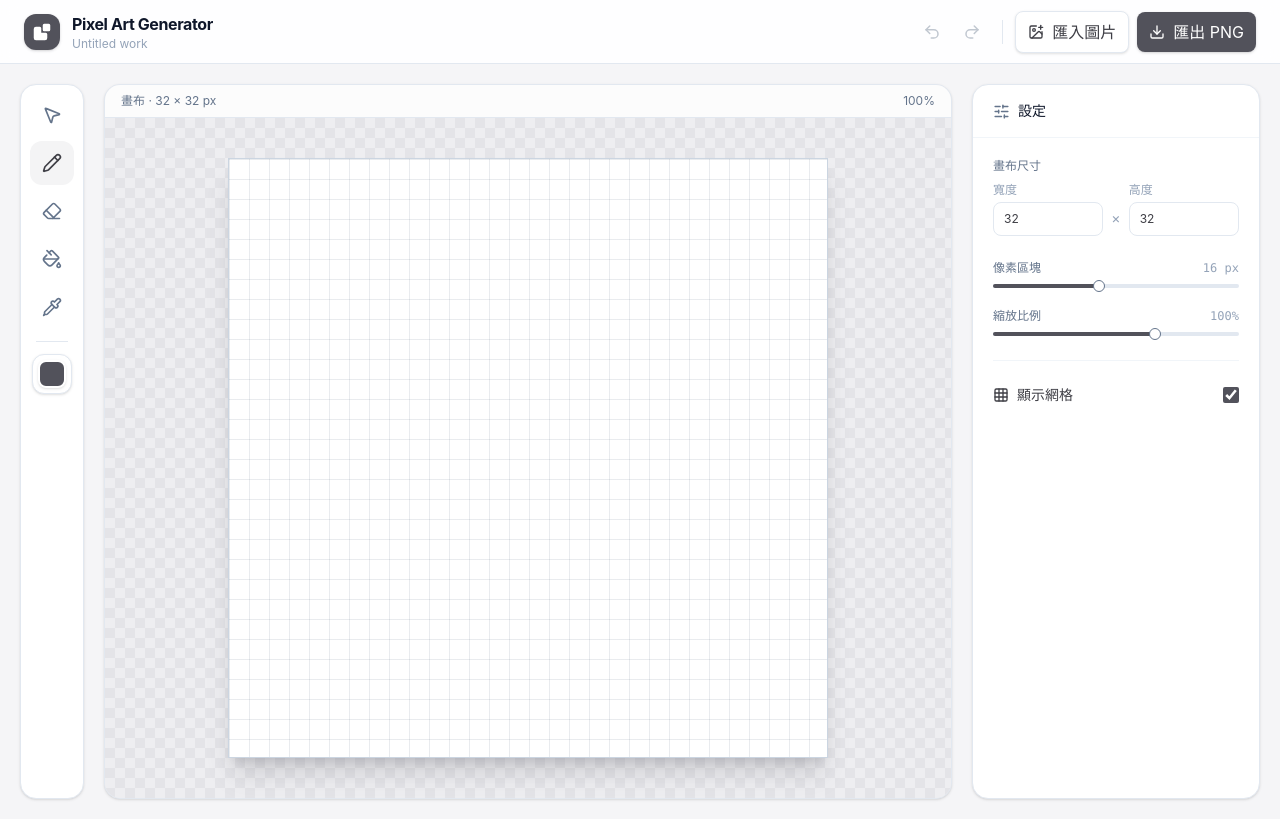
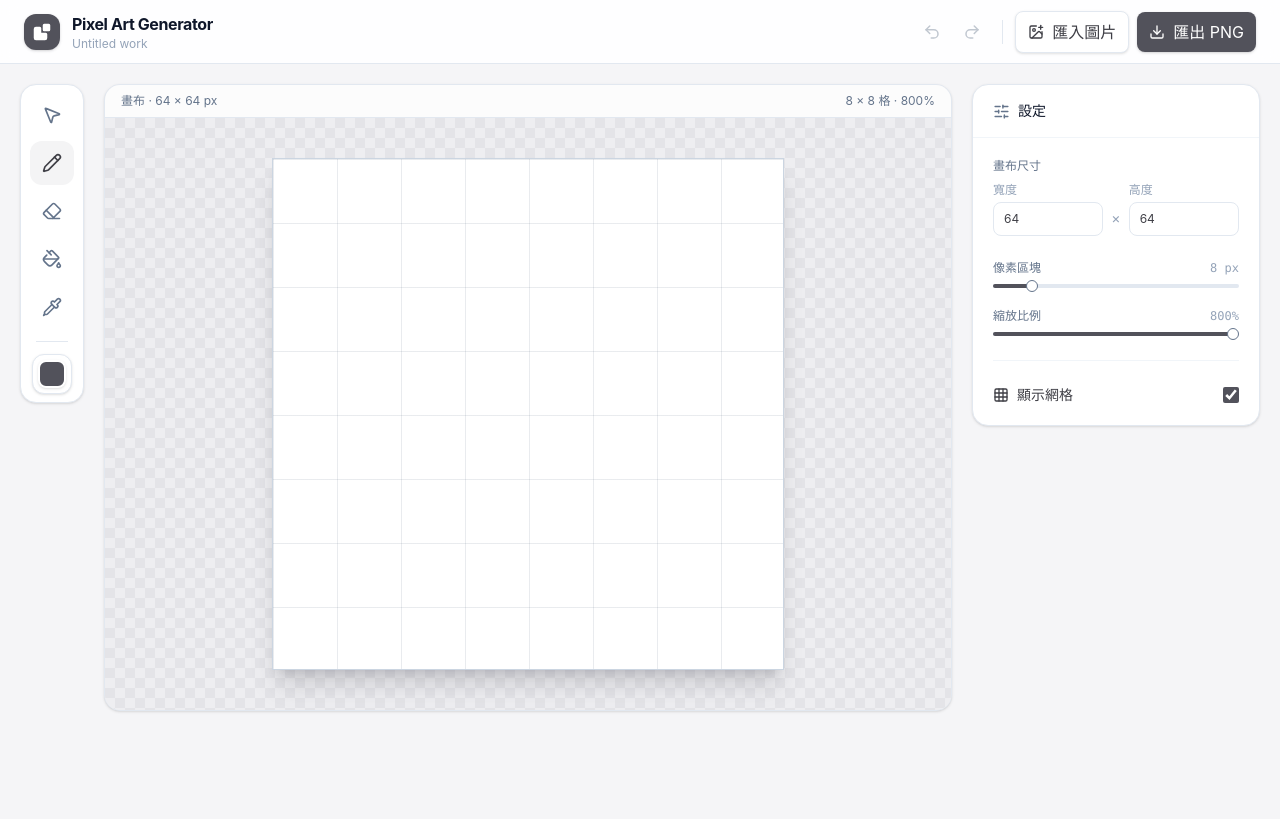
Before and after one commit to fengyenchen/pixel-art-generator, a React (Vite) app: page / in a window 1280 px wide. Built offline with nearby package versions, Linux system fonts and the light colour scheme.

Commit message:
feat: 完善畫布尺寸、網格與縮放控制

```diff
--- a/src/App.tsx
+++ b/src/App.tsx
@@ -7,18 +7,18 @@ import type { EditorTool } from './types/editor'
 
 function App() {
   const [activeTool, setActiveTool] = useState<EditorTool>('pencil')
-  const [canvasWidth, setCanvasWidth] = useState(32)
-  const [canvasHeight, setCanvasHeight] = useState(32)
+  const [canvasWidth, setCanvasWidth] = useState(64)
+  const [canvasHeight, setCanvasHeight] = useState(64)
   const [showGrid, setShowGrid] = useState(true)
-  const [pixelSize, setPixelSize] = useState(16)
-  const [zoom, setZoom] = useState(100)
+  const [pixelSize, setPixelSize] = useState(8)
+  const [zoom, setZoom] = useState(800)
   const [color, setColor] = useState('#52525b')
 
   return (
     <div className="flex min-h-screen flex-col bg-background text-foreground">
       <Header />
 
-      <main className="mx-auto flex w-full flex-1 gap-4 p-4 overflow-hidden lg:gap-5 lg:p-5">
+      <main className="mx-auto grid w-full flex-1 grid-cols-[auto_minmax(0,1fr)] items-start gap-4 p-4 xl:grid-cols-[auto_minmax(0,1fr)_auto] xl:gap-5 xl:p-5">
         <Toolbar
           activeTool={activeTool}
           color={color}
@@ -26,7 +26,13 @@ function App() {
           onToolChange={setActiveTool}
         />
 
-        <PixelCanvas width={canvasWidth} height={canvasHeight} showGrid={showGrid} zoom={zoom} />
+        <PixelCanvas
+          width={canvasWidth}
+          height={canvasHeight}
+          pixelSize={pixelSize}
+          showGrid={showGrid}
+          zoom={zoom}
+        />
 
         <ControlPanel
           canvasWidth={canvasWidth}
--- a/src/components/Canvas/PixelCanvas.tsx
+++ b/src/components/Canvas/PixelCanvas.tsx
@@ -1,19 +1,33 @@
 import type { PixelCanvasProps } from '../../types/canvas'
 
-export default function PixelCanvas({ width, height, showGrid, zoom }: PixelCanvasProps) {
+export default function PixelCanvas({ width, height, pixelSize, showGrid, zoom }: PixelCanvasProps) {
+  const scale = zoom / 100
+  const displayWidth = Math.max(1, width * scale)
+  const displayHeight = Math.max(1, height * scale)
+  const displayCellSize = Math.max(1, pixelSize * scale)
+  const columns = Math.ceil(Math.max(0, width) / pixelSize)
+  const rows = Math.ceil(Math.max(0, height) / pixelSize)
+
   return (
     <section className="relative flex min-w-0 flex-1 flex-col overflow-hidden rounded-2xl border border-border bg-canvas-workspace shadow-sm">
       <div className="flex items-center justify-between border-b border-border bg-card/80 px-4 py-2 text-xs text-muted-foreground">
         <span>畫布 · {width} × {height} px</span>
-        <span>{zoom}%</span>
+        <span>{columns} × {rows} 格 · {zoom}%</span>
       </div>
 
-      <div className="canvas-workspace flex min-h-130 flex-1 items-center justify-center overflow-auto p-10">
-        <div
-          className="relative w-full max-w-150 overflow-hidden border border-border-strong bg-canvas shadow-xl shadow-primary/20"
-          style={{ aspectRatio: `${width} / ${height}`, transform: `scale(${zoom / 100})` }}
-        >
-          {showGrid && <div className="pixel-grid absolute inset-0" />}
+      <div className="canvas-workspace min-h-130 flex-1 overflow-auto">
+        <div className="grid h-max min-h-full w-max min-w-full place-items-center p-10">
+          <div
+            className="relative shrink-0 overflow-hidden border border-border-strong bg-canvas shadow-xl shadow-primary/20"
+            style={{ width: displayWidth, height: displayHeight }}
+          >
+            {showGrid && (
+              <div
+                className="pixel-grid pointer-events-none absolute inset-0"
+                style={{ backgroundSize: `${displayCellSize}px ${displayCellSize}px` }}
+              />
+            )}
+          </div>
         </div>
       </div>
     </section>
--- a/src/index.css
+++ b/src/index.css
@@ -75,6 +75,7 @@ button {
 }
 
 .canvas-workspace {
+  background-color: var(--canvas-workspace);
   background-image: repeating-conic-gradient(var(--canvas-pattern) 0 25%, var(--canvas-workspace) 0 50%);
   background-size: 20px 20px;
 }
@@ -83,7 +84,6 @@ button {
   background-image:
     linear-gradient(to right, var(--canvas-grid) 1px, transparent 1px),
     linear-gradient(to bottom, var(--canvas-grid) 1px, transparent 1px);
-  background-size: 20px 20px;
 }
 
 @media (max-width: 640px) {
--- a/src/types/canvas.ts
+++ b/src/types/canvas.ts
@@ -6,6 +6,7 @@ export interface CanvasSize {
 export interface PixelCanvasProps {
   width: number
   height: number
+  pixelSize: number
   showGrid: boolean
   zoom: number
 }
--- a/src/types/controlPanel.ts
+++ b/src/types/controlPanel.ts
@@ -16,6 +16,7 @@ export interface RangeRowProps {
   value: number
   min: number
   max: number
+  step?: number
   suffix?: string
   onChange: (value: number) => void
 }
```
